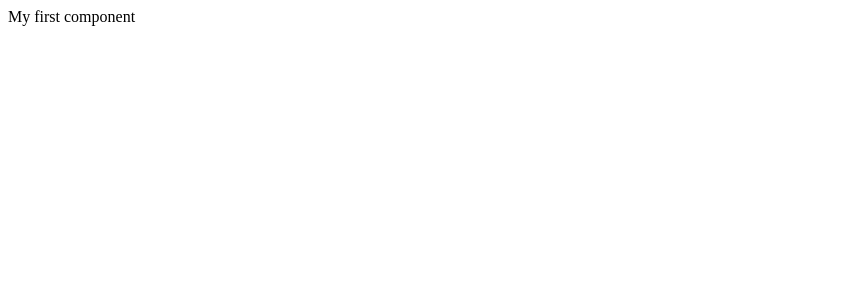
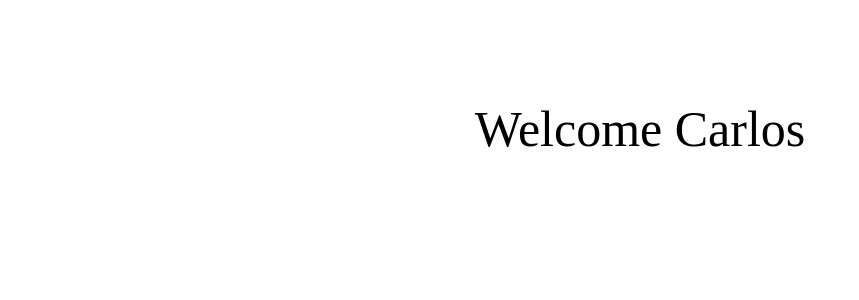
Before and after one commit to pvgrajalesg/hb-react-multipage-site, a React app: page / in a window 1280 px wide. Shown: the top 300 px of the page, without its empty margins (0-859 px from the left). Built offline with nearby package versions, Linux system fonts and the light colour scheme.

Commit message:
adding component message

```diff
--- a/package.json
+++ b/package.json
@@ -34,6 +34,7 @@
   },
   "dependencies": {
     "react": "^16.2.0",
-    "react-dom": "^16.2.0"
+    "react-dom": "^16.2.0",
+    "react-router-dom": "^4.2.2"
   }
 }
--- /dev/null
+++ b/src/App.js
@@ -0,0 +1,12 @@
+import React, { Component} from 'react'
+import {usuario} from './data/home.json'
+
+import Message from './components/Message'
+
+export default class App extends Component {
+  render () {
+    return (
+      <Message usuario={usuario} />
+    )
+  }
+}
--- /dev/null
+++ b/src/components/Message.js
@@ -0,0 +1,11 @@
+import React from 'react'
+import './Message.scss'
+
+export default function Message (props) {
+  console.log(props.usuario.nombre)
+  return (
+    <div className='message'>
+      { 'Welcome ' + props.usuario.nombre}
+    </div>
+  )
+}
--- /dev/null
+++ b/src/components/Message.scss
@@ -0,0 +1,6 @@
+.message{
+	font-size: 50px;
+	margin: 100px auto;
+	text-align: center;
+
+}
--- /dev/null
+++ b/src/data/home.json
@@ -0,0 +1,6 @@
+{
+  "usuario":{
+    "nombre": "Carlos",
+    "apellido": "Alvarez"
+  }
+}
--- a/src/index.js
+++ b/src/index.js
@@ -1,4 +1,6 @@
 import React from 'react'
 import { render } from 'react-dom'
 
-render(React.createElement('div', {id: 'MyFirst'}, 'My first component'), document.getElementById('root'))
+import App from './App.js'
+
+render(<App />, document.getElementById('root'))
```
Also changed, not shown: 1 other file (tests, documents, lock files or other folders).
